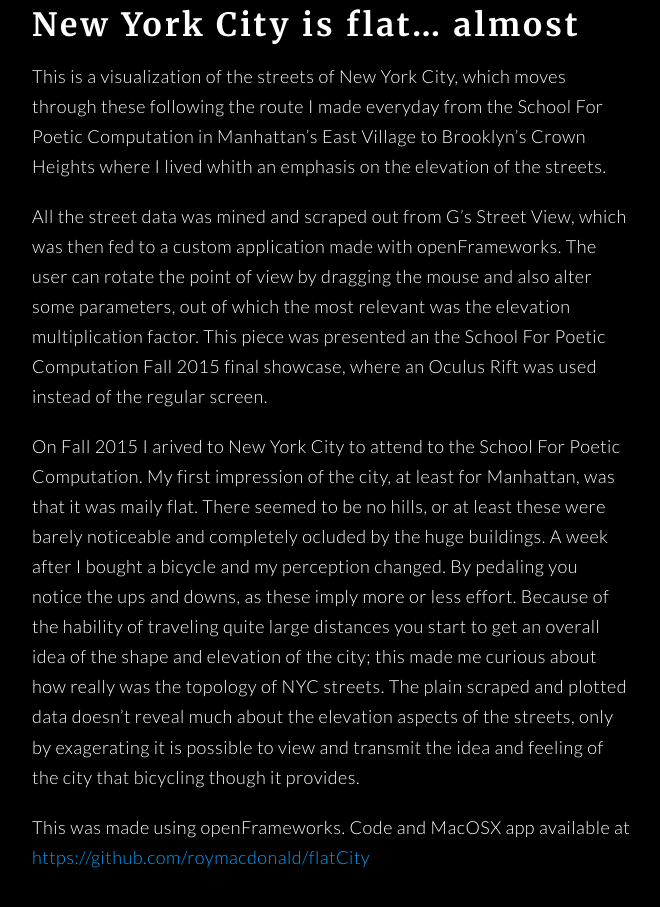
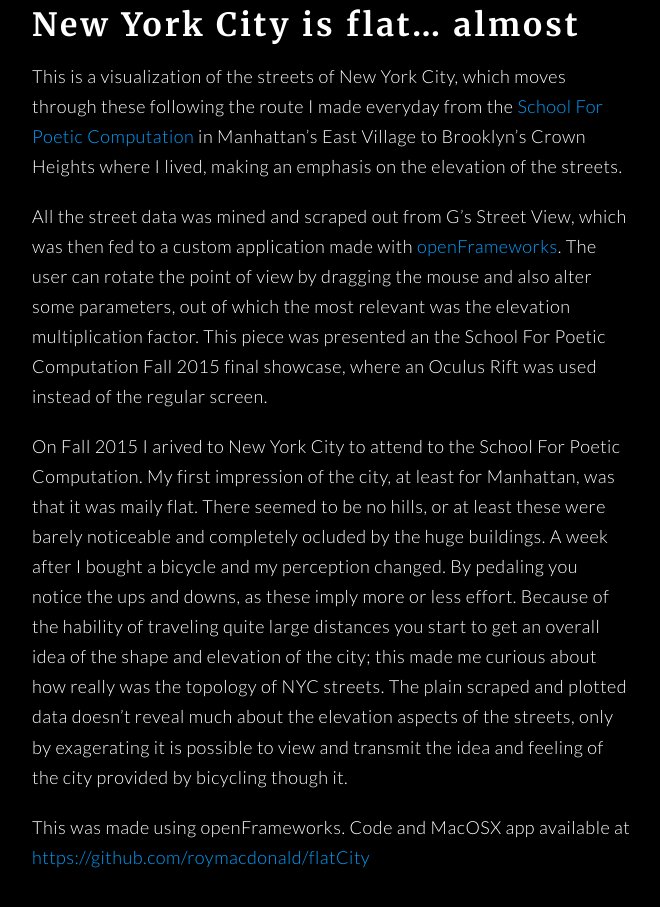
Before and after one commit to roymacdonald/roymacdonald.github.io, a Jekyll site: the page built from _posts/2015-10-27-New York City is flat.md, in a window 1280 px wide and 1400 px high, scrolled down 408 px. Shown: the part 428-1335 px from the top of the window, without its empty margins (308-968 px from the left). Built offline with Jekyll 4.4.1, drawn with Linux system fonts in a browser that asks for light colours.

Commit message:
fixed some typos and grammar

```diff
--- a/_posts/2015-10-27-New York City is flat.md
+++ b/_posts/2015-10-27-New York City is flat.md
@@ -12,12 +12,12 @@
 
 # New York City is flat... almost
 
-This is a visualization of the streets of New York City, which moves through these following the route I made everyday from the School For Poetic Computation in Manhattan's East Village to Brooklyn's Crown Heights where I lived whith an emphasis on the elevation of the streets.
+This is a visualization of the streets of New York City, which moves through these following the route I made everyday from the [School For Poetic Computation](http://sfpc.io) in Manhattan's East Village to Brooklyn's Crown Heights where I lived, making an emphasis on the elevation of the streets.
 
-All the street data was mined and scraped out from G's Street View, which was then fed to a custom application made with openFrameworks. The user can rotate the point of view by dragging the mouse and also alter some parameters, out of which the most relevant was the elevation multiplication factor. This piece was presented an the School For Poetic Computation Fall 2015 final showcase, where an Oculus Rift was used instead of the regular screen.
+All the street data was mined and scraped out from G's Street View, which was then fed to a custom application made with [openFrameworks](http://openframeworks.cc). The user can rotate the point of view by dragging the mouse and also alter some parameters, out of which the most relevant was the elevation multiplication factor. This piece was presented an the School For Poetic Computation Fall 2015 final showcase, where an Oculus Rift was used instead of the regular screen.
 
 On Fall 2015 I arived to New York City to attend to the School For Poetic Computation. My first impression of the city, at least for Manhattan, was that it was maily flat. There seemed to be no hills, or at least these were barely noticeable and completely ocluded by the huge buildings. A week after I bought a bicycle and my perception changed. By pedaling you notice the ups and downs, as these imply more or less effort. Because of the hability of traveling quite large distances you start to get an overall idea of the shape and elevation of the city; this made me curious about how really was the topology of NYC streets.
-The plain scraped and plotted data doesn't reveal much about the elevation aspects of the streets, only by exagerating it is possible to view and transmit the idea and feeling of the city that bicycling though it provides.
+The plain scraped and plotted data doesn't reveal much about the elevation aspects of the streets, only by exagerating it is possible to view and transmit the idea and feeling of the city provided by bicycling though it.
 
 This was made using openFrameworks.
 Code and MacOSX app available at [https://github.com/roymacdonald/flatCity](https://github.com/roymacdonald/flatCity)
```
